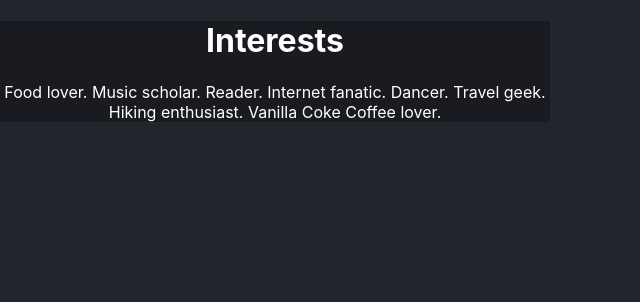
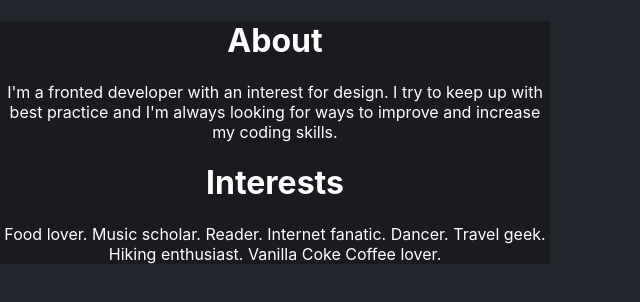
Before and after one commit to MinaMonsi/React-Practice, a React (Create React App) app in the folder business-card/: page / in a window 1280 px wide. Shown: the top 302 px of the page, without its empty margins (0-640 px from the left). Built offline with nearby package versions, Linux system fonts and the light colour scheme.

Commit message:
Added to bio

```diff
--- a/business-card/src/components/Bio.js
+++ b/business-card/src/components/Bio.js
@@ -3,8 +3,11 @@ import React from "react";
 function Bio(){
     return(
         <main>
-        <h1>Interests</h1>
-        <p>Food lover. Music scholar. Reader. Internet fanatic. Dancer. Travel geek. Hiking enthusiast. Vanilla Coke Coffee lover. </p>
+            <h1> About</h1>
+            <p> I'm a fronted developer with an interest for design. I try to keep up with best practice and I'm always looking for ways to improve and increase my coding skills. </p>
+
+            <h1>Interests</h1>
+            <p>Food lover. Music scholar. Reader. Internet fanatic. Dancer. Travel geek. Hiking enthusiast. Vanilla Coke Coffee lover. </p>
         </main>
     )
 }
```
